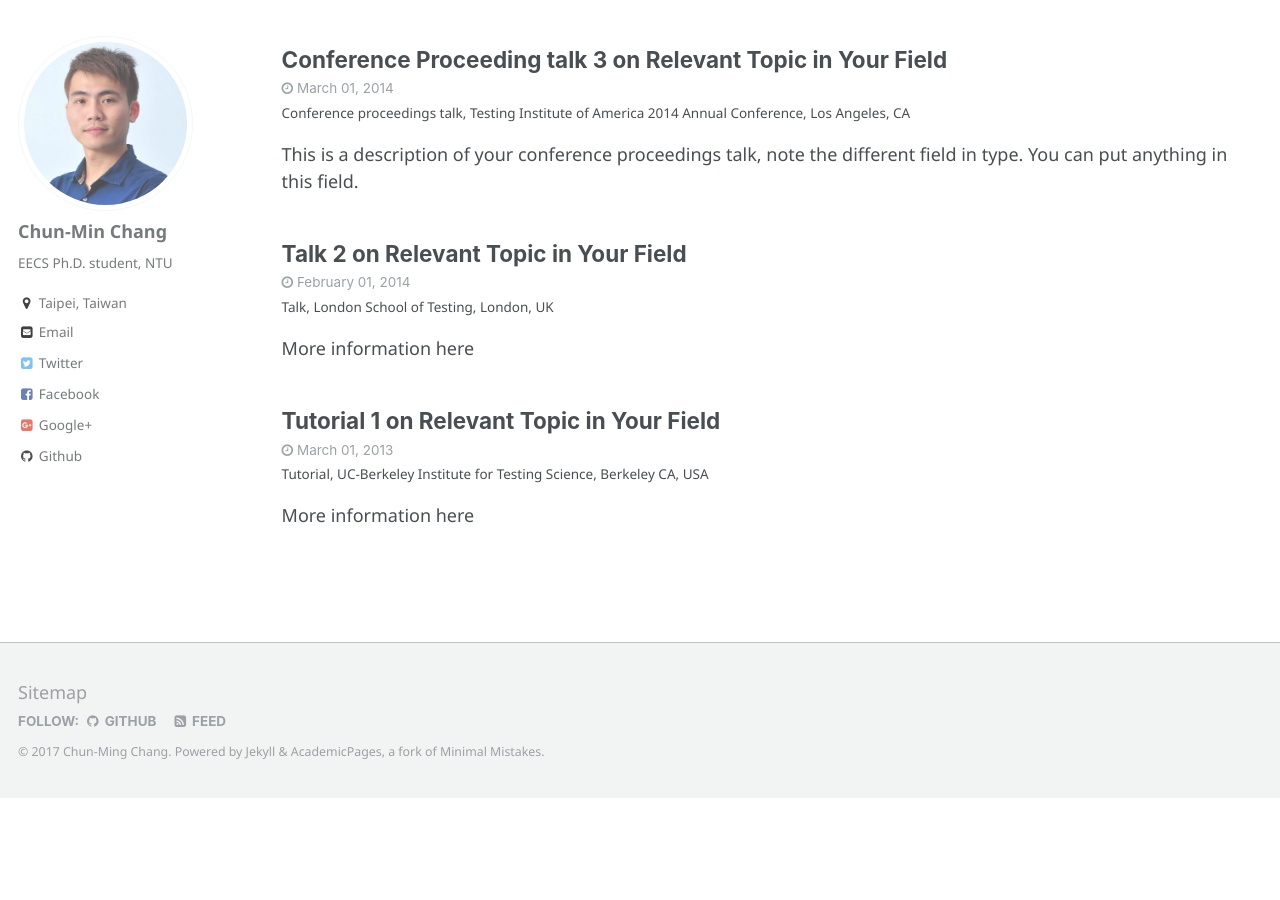
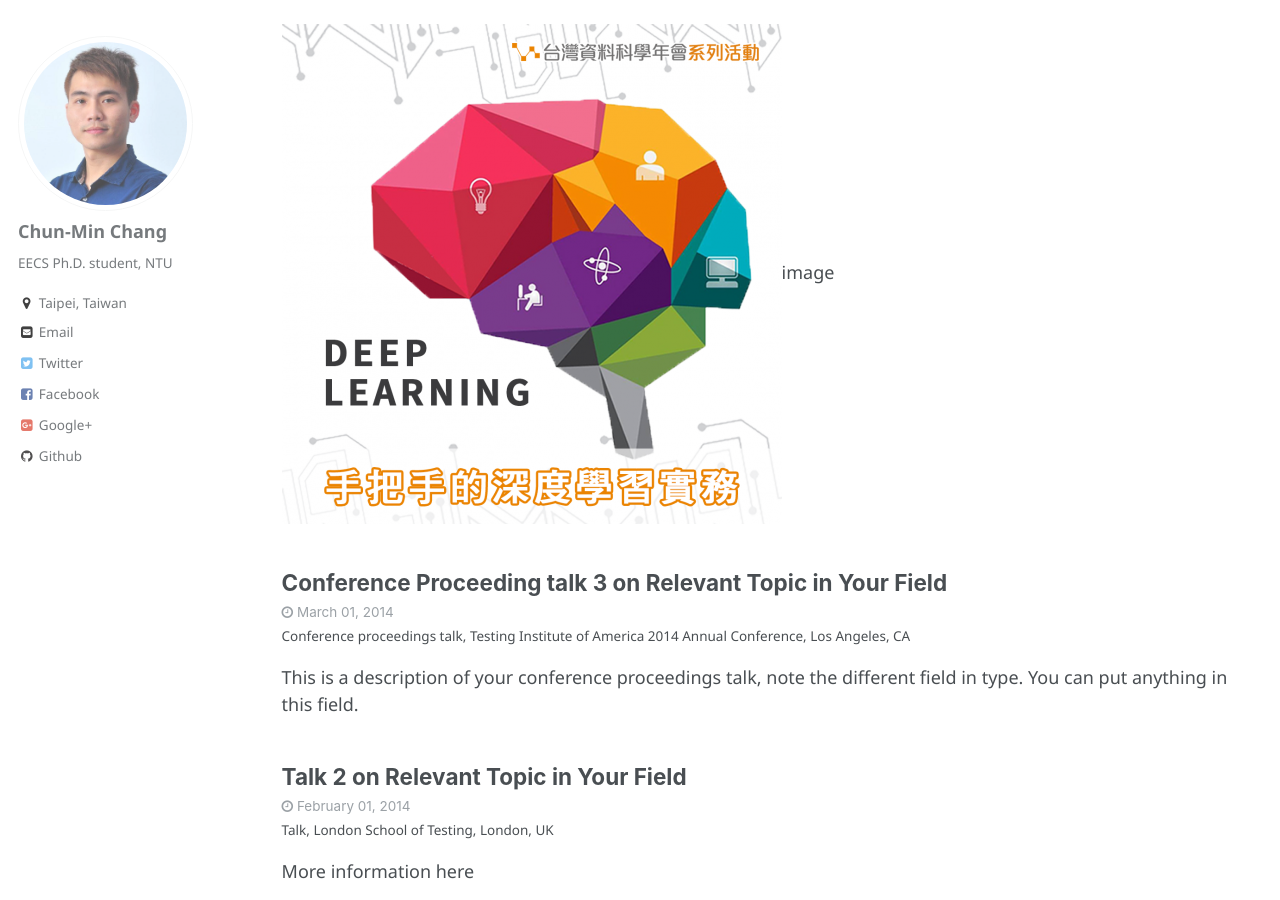
Before and after one commit to NothingHard/NothingHard.github.io, a Jekyll site: the page built from _pages/talks.html, in a window 1280 px wide and 900 px high, scrolled down 426 px. Built offline with Jekyll 4.4.1, drawn with Linux system fonts in a browser that asks for light colours; before the commit the page ends 1224 px from its top, so only the background shows below that.

Commit message:
add image below intro and update talk

```diff
--- a/_includes/archive-single-talk.html
+++ b/_includes/archive-single-talk.html
@@ -38,5 +38,6 @@
     {% if post.date %}<p class="page__meta"><i class="fa fa-clock-o" aria-hidden="true"></i> {{ post.date | date: '%B %d, %Y' }}</p>{% endif %}
     {% if post.venue %}<p class="archive__item-excerpt" itemprop="description">{{post.type}}, {{ post.venue }},  {{post.location}} {% endif %}
     {% if post.excerpt %}<p class="archive__item-excerpt" itemprop="description">{{ post.excerpt | markdownify }}</p>{% endif %}
+    {% if post.display %}<img src="{{ post.display }}" height="250">image</img>{% endif %}
   </article>
 </div>
```
Also changed, not shown: _talks/2016-12-18-talk.md (+1 -0 lines).
